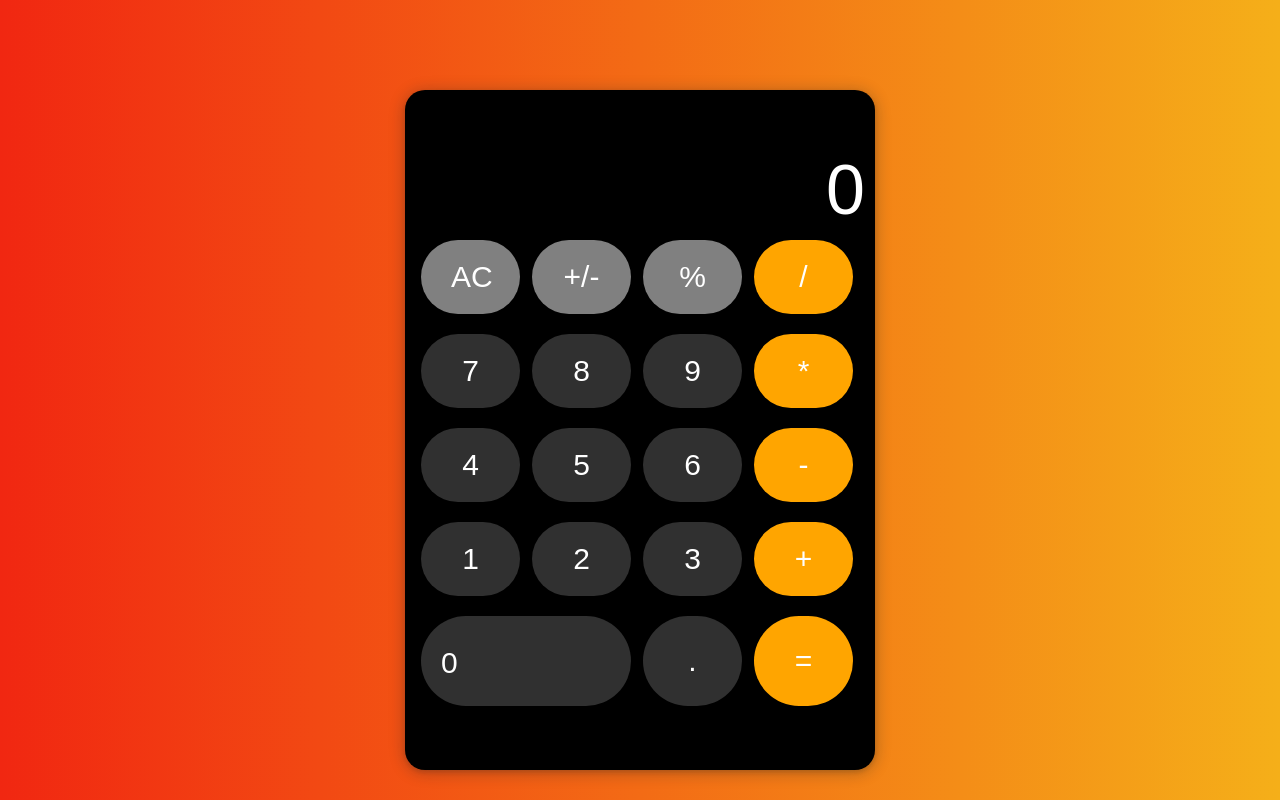
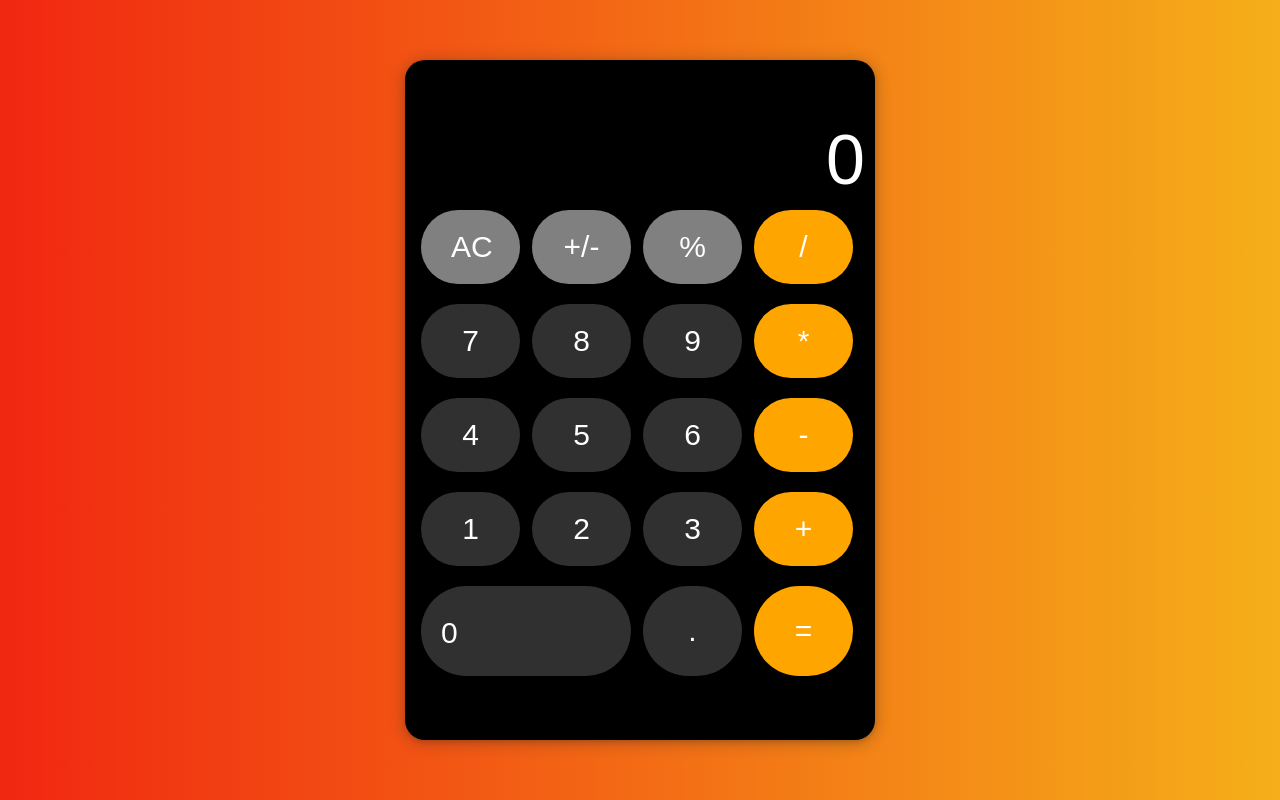
Before and after one commit to Vladislav-07/Calculator, a plain HTML site: page index.html in a window 1280 px wide. Drawn offline with Linux system fonts and the light colour scheme.

Commit message:
Update main.css

```diff
--- a/main.css
+++ b/main.css
@@ -4,13 +4,16 @@
   box-sizing: border-box;
 }
 
+html, body {
+  width: 100%;
+  height: 100%;
+}
+
 body {
   background: linear-gradient(to right, #f12711, #f5af19);
   font-size: 12px;
   font-family: Arial, Helvetica, sans-serif;
-  overflow: hidden;
-  display: flex;
-  justify-content: center;
+  overflow: scroll;
 }
 
 .calculator {
@@ -18,7 +21,12 @@ body {
   width: 470px;
   height: 680px;
   background-color: black;
-  margin-top: calc(7%);
+  position: absolute;
+  margin: auto;
+  top: 0;
+  right: 0;
+  bottom: 0;
+  left: 0;
   border-radius: 20px;
   padding: 10px;
   overflow: hidden;
```
